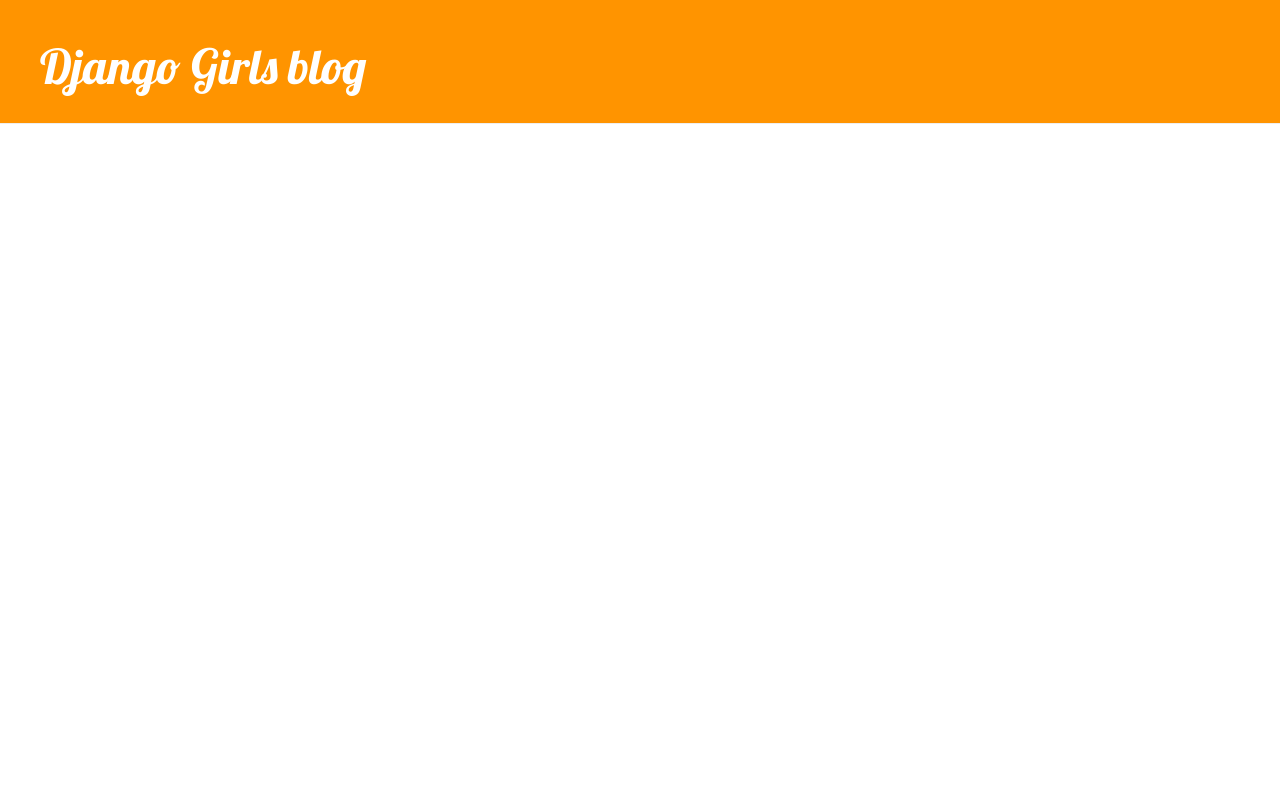
After one commit to manuelmariche/eltorito, a Django app: template blog/templates/blog/base.html in a window 1280 px wide. The commit adds this page. Run offline with Django 3.2, Linux system fonts and the light colour scheme; the template is opened without the code that fills it, so the values that code supplies are empty; some libraries are stand-ins or nearby versions.

```diff
--- /dev/null
+++ b/blog/static/css/blog.css
@@ -0,0 +1,58 @@
+h1 a{
+	color: #FCA205;
+	font-family: 'Lobster'
+}
+
+
+.page-header {
+	background-color: #FF9400;
+	margin-top: 0;
+	padding: 20px 20px 20px 40px
+}
+
+
+.page-header h1, .page-header h1 a, .page-header h1 a:visited, .page-header h1 a:active{
+	color: #FFFFFF;
+	font-size: 36pt;
+	text-decoration: none
+}
+
+.content {
+	margin-left: 40px;
+}
+
+h1, h2, h3, h4{
+	font-family: 'Lobster', cursive;
+}
+
+
+.date{
+	float: right;
+	color: #828282
+}
+
+.save{
+	float: right;
+}
+
+
+.post-form textarea, post-form input{
+	width: 100;
+}
+
+
+.top-menu, .top-menu:hover, .top-menu:visited{
+	color: #FFFFFF;
+	float right;
+	font-size: 26pt;
+	margin-left: 20px;
+}
+
+.post {
+	margin-bottom: 70px;
+}
+
+
+.post h1 a, .post h1 a:visited{
+	color: #000000;
+}
--- /dev/null
+++ b/blog/templates/blog/base.html
@@ -0,0 +1,26 @@
+{% load staticfiles %}
+<html>
+
+    <head>
+        {% load static %}
+        <link rel="stylesheet" href="//maxcdn.bootstrapcdn.com/bootstrap/3.2.0/css/bootstrap.min.css">
+        <link rel="stylesheet" href="//maxcdn.bootstrapcdn.com/bootstrap/3.2.0/css/bootstrap-theme.min.css">
+        <link rel="stylesheet" href="{% static 'css/blog.css' %}">
+        <link href="https://fonts.googleapis.com/css?family=Lobster&subset=latin,latin-ext" rel="stylesheet" type="text/css">
+
+    </head>
+    <body>
+        <div class="page-header">
+            <h1> <a href="/"> Django Girls blog </a> </h1>
+        </div>
+        <div class="content container">
+            <div class="row">
+                <div class="col-md-8">
+                    {% block content %}
+                    {% endblock %}
+                </div>
+            </div>
+        </div>
+
+    </body>
+</html>
--- a/blog/urls.py
+++ b/blog/urls.py
@@ -2,5 +2,6 @@
 from . import views
 
 urlpatterns = [
-	url(r'^$', views.post_list),
+	url(r'^$', views.post_list, name='post_list'),
+	url(r'^post/(?P<pk>[0-9]+)/$', views.post_detail, name='post_detail'),
 	]
--- a/blog/views.py
+++ b/blog/views.py
@@ -1,9 +1,14 @@
 from django.shortcuts import render
 from django.utils import timezone
 from .models import Post
+from django.shortcuts import render, get_object_or_404
 
 def post_list(request):
 	posts = Post.objects.filter(published_date__lte=timezone.now()).order_by('published_date')
 	return render(request,'blog/post_list.html', {'post':posts})
 
+def post_detail(request, pk=None):
+	post = get_object_or_404(Post, pk=pk)
+	return render(request, 'blog/post_detail.html', {'post':post})
+
 # Create your views here.
```
Also changed, not shown: blog/templates/blog/post_detail.html (added, +14 -0 lines), blog/templates/blog/post_list.html (+11 -16 lines), db.sqlite3.
